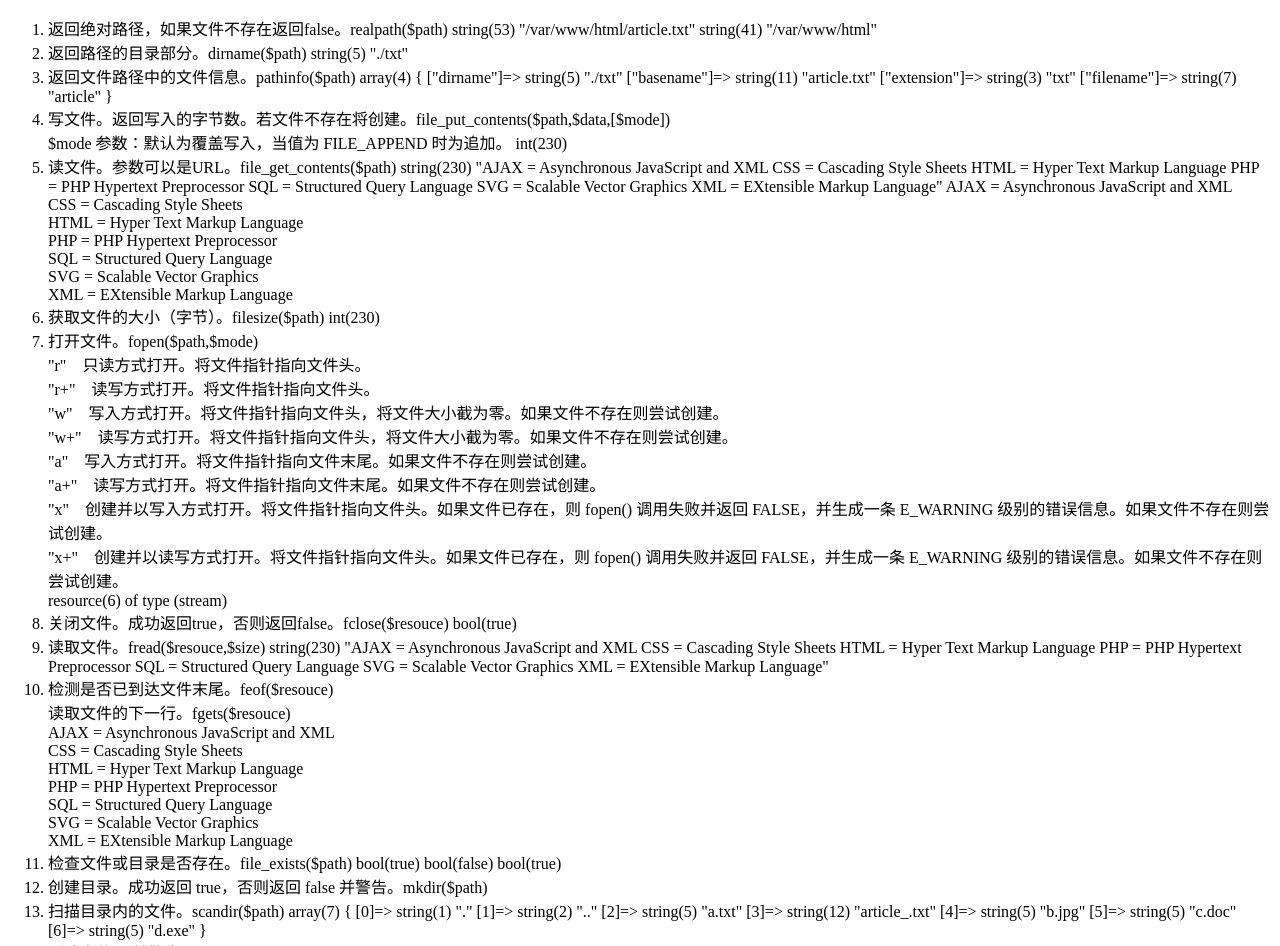
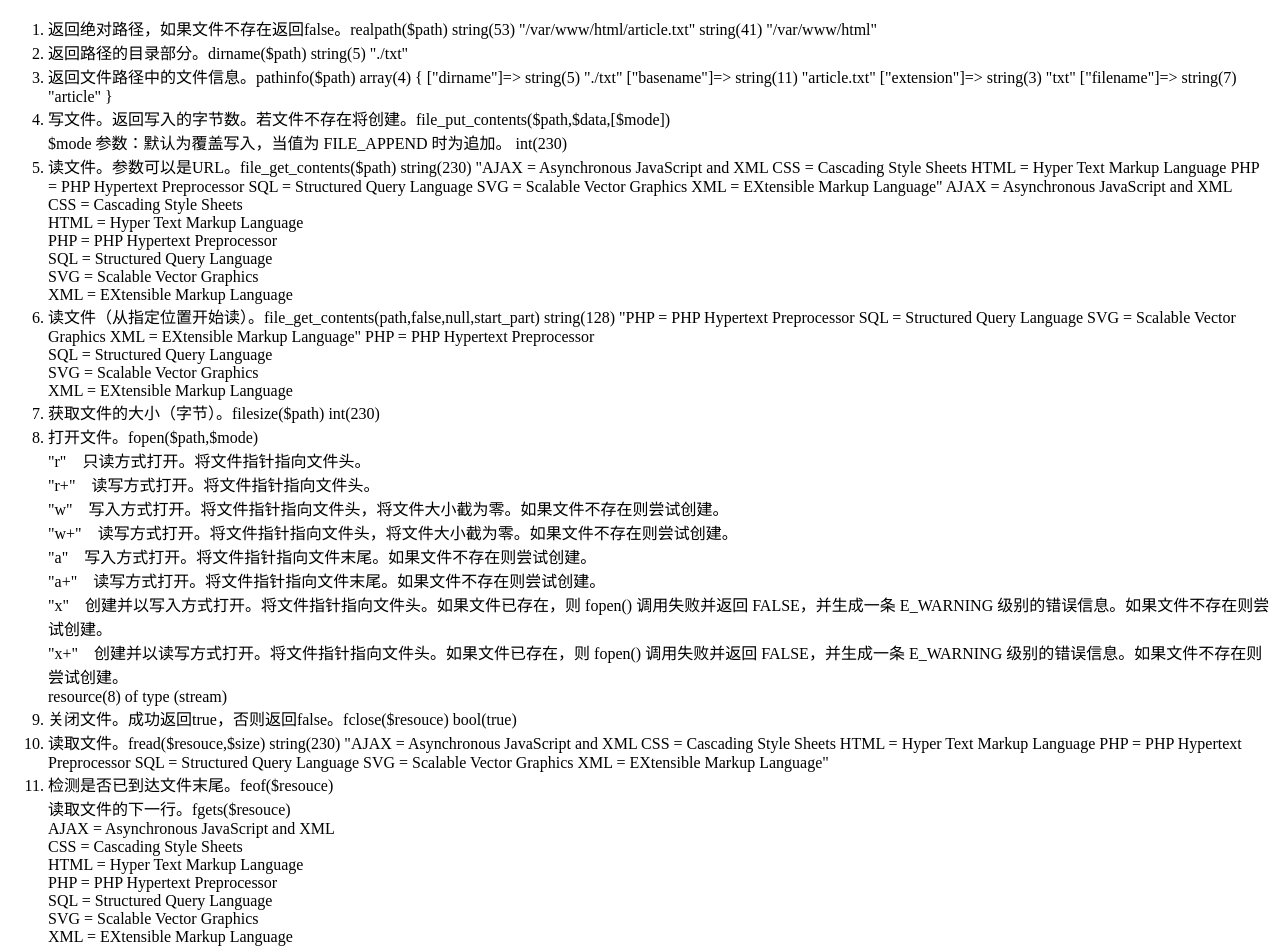
Before and after one commit to xiaoyustudio181/Php, a PHP site: page /operate_file.php in a window 1280 px wide. Shown: the top 946 px of the page. Run offline with PHP 8.4, Linux system fonts and the light colour scheme.

Commit message:
update operate_file.php

```diff
--- a/operate_file.php
+++ b/operate_file.php
@@ -53,6 +53,17 @@ XML = EXtensible Markup Language");
         <?php
         $path = './article.txt';
         $result = file_get_contents($path);
+        var_dump($result);
+
+        echo str_replace("\n", '<br/>', $result);
+        ?>
+    </li>
+    <li>
+        读文件（从指定位置开始读）。file_get_contents(path,false,null,start_part)
+        <?php
+        $path = './article.txt';
+        $result = file_get_contents($path);
+        $result = file_get_contents($path,false,null,strpos($result,'PHP'));
         var_dump($result);
 
         echo str_replace("\n", '<br/>', $result);
```
